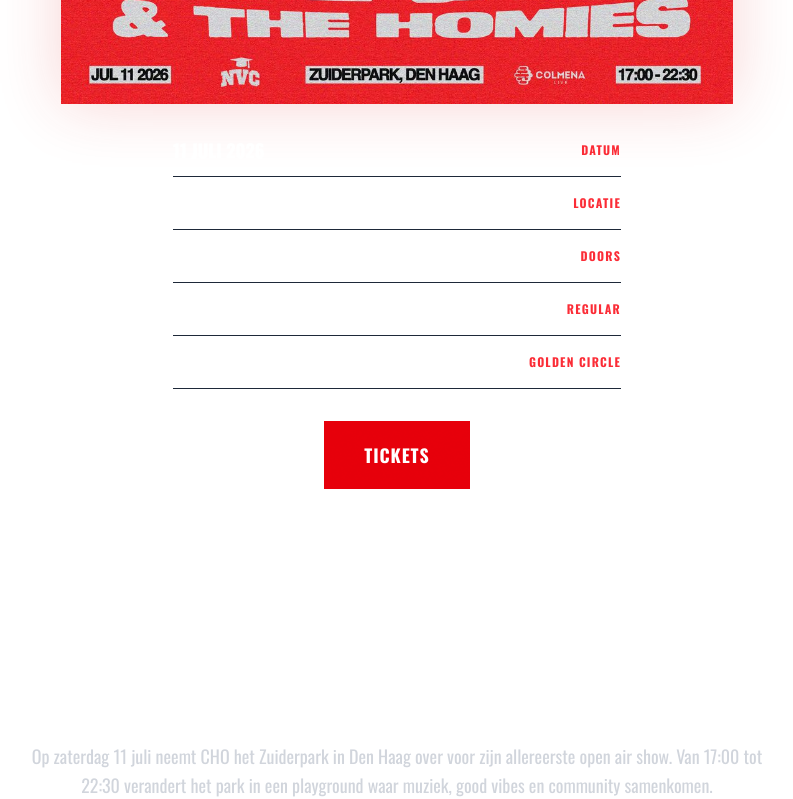
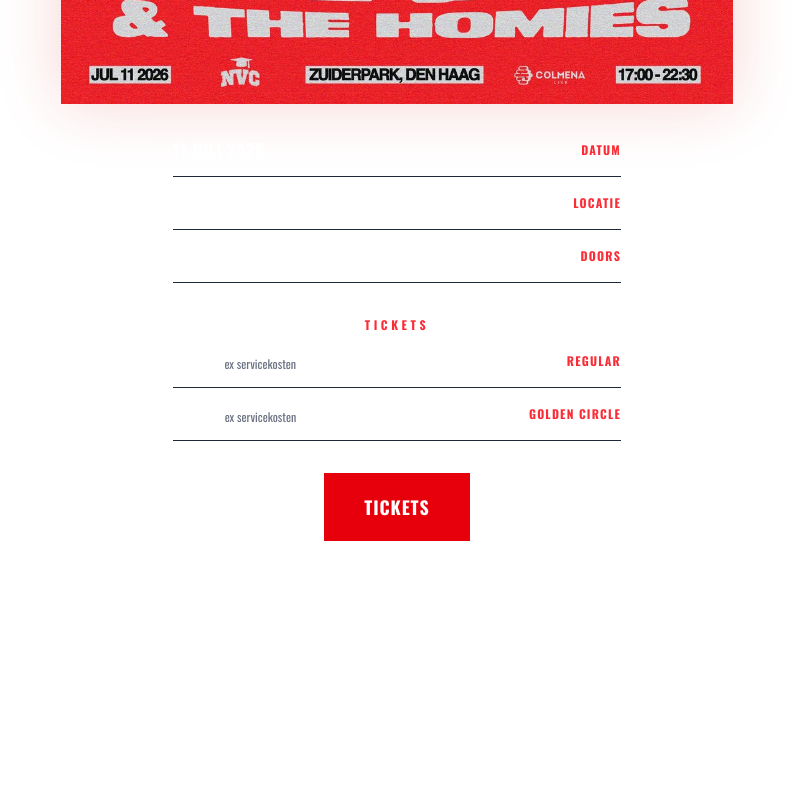
Before and after one commit to four-online/NVCevents.nl, a React (Vite) app: page / in a window 1280 px wide. Shown: the part 800-1599 px from the top of the page, without its empty margins (243-1036 px from the left). Built offline with nearby package versions, Linux system fonts and the light colour scheme; grey boxes are pictures that could not be loaded.

Commit message:
Add 'Tickets' label and 'ex servicekosten' subtitle to hero prices

```diff
--- a/src/sections/Hero.jsx
+++ b/src/sections/Hero.jsx
@@ -26,8 +26,6 @@ export default function Hero() {
             { label: EVENT.dateDisplay, value: "Datum" },
             { label: EVENT.location, value: "Locatie" },
             { label: EVENT.doors, value: "Doors" },
-            { label: "€ 54,-", value: "Regular" },
-            { label: "€ 84,-", value: "Golden Circle" },
           ].map((item) => (
             <div
               key={item.value}
@@ -38,6 +36,31 @@ export default function Hero() {
               </span>
               <span className="text-[10px] sm:text-xs uppercase tracking-widest text-red-500 font-bold">
                 {item.value}
+              </span>
+            </div>
+          ))}
+
+          <div className="pt-4">
+            <span className="text-[10px] sm:text-xs uppercase tracking-[0.3em] text-red-500 font-bold">
+              Tickets
+            </span>
+          </div>
+          {[
+            { price: "€ 54,-", tier: "Regular" },
+            { price: "€ 84,-", tier: "Golden Circle" },
+          ].map((item) => (
+            <div
+              key={item.tier}
+              className="border-b border-gray-800 pb-3 flex items-center justify-between"
+            >
+              <span className="text-base sm:text-lg font-black text-white uppercase">
+                {item.price}
+                <span className="ml-2 text-[10px] sm:text-xs font-normal text-gray-500 normal-case tracking-normal">
+                  ex servicekosten
+                </span>
+              </span>
+              <span className="text-[10px] sm:text-xs uppercase tracking-widest text-red-500 font-bold">
+                {item.tier}
               </span>
             </div>
           ))}
```
Also changed, not shown: .claude-flow/sessions/current.json, 1 other file (tests, documents, lock files or other folders).
